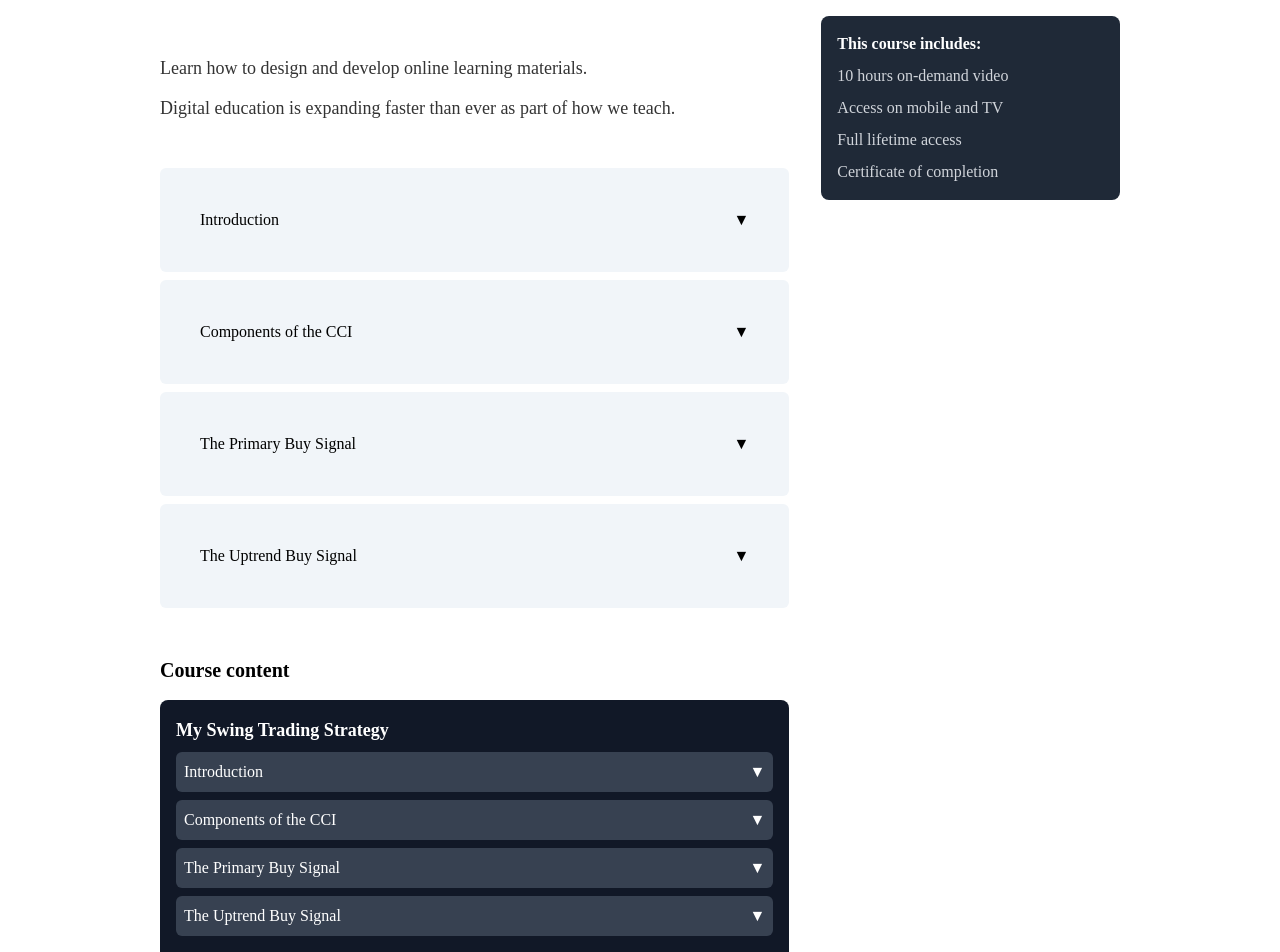
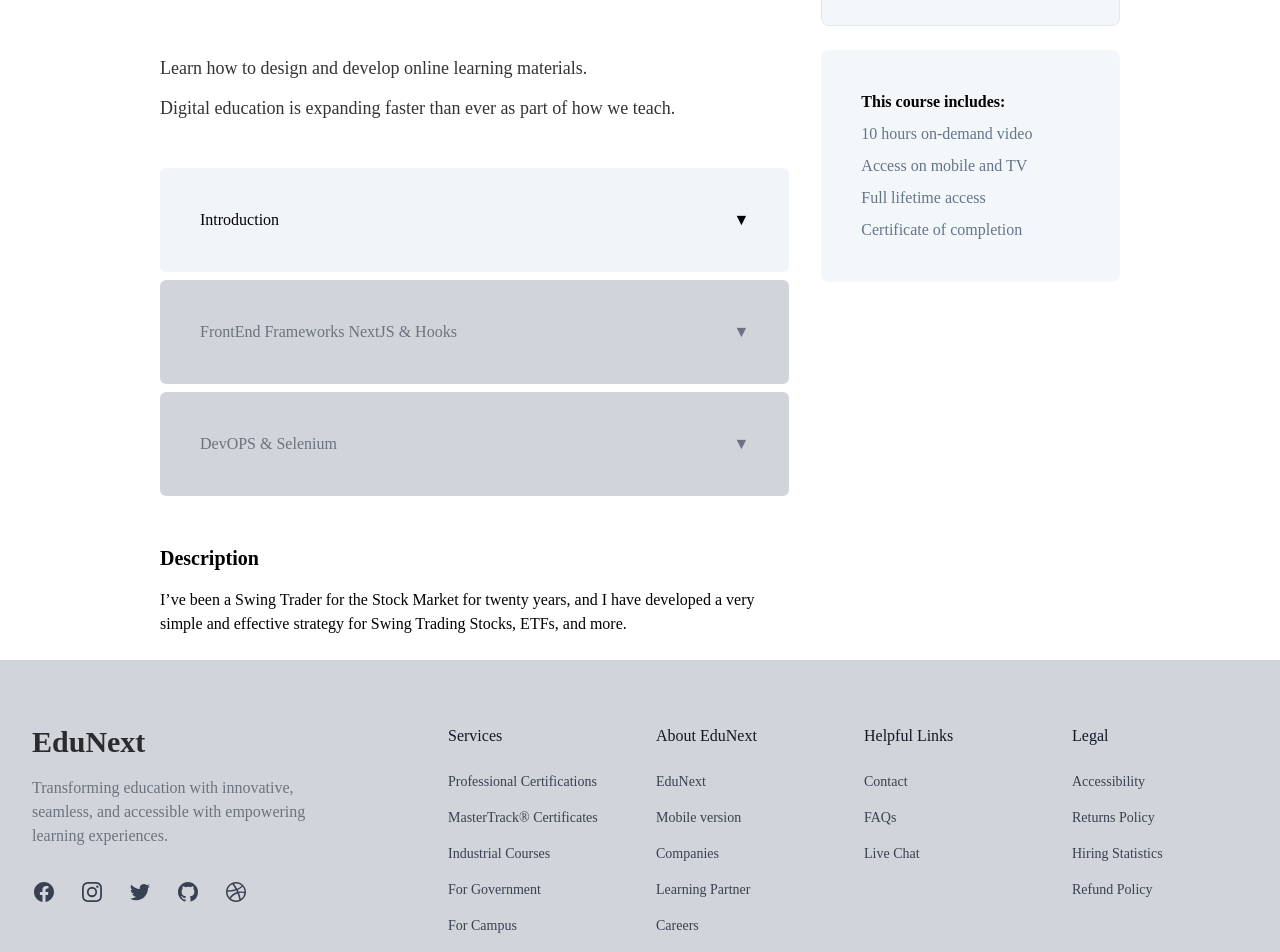
Before and after one commit to Balajisiv03/LMS, a React (Vite) app in the folder client/: page /course in a window 1280 px wide. Shown: the part 520-1472 px from the top of the page. Built offline with nearby package versions, Linux system fonts and the light colour scheme; a web font is replaced by a local one.

Commit message:
Course Styling Solved

```diff
--- a/client/src/page/Course/Course.jsx
+++ b/client/src/page/Course/Course.jsx
@@ -1,15 +1,34 @@
 import { useState ,useEffect} from "react";
+import Footer from "../../components/Footer/footer";
 
 const Course = () => {
   const [openSections, setOpenSections] = useState({});
   const [scrollPosition, setScrollPosition] = useState(0);
   const [isVisible, setIsVisible] =useState(true);
+  const [hasPurchased, setHasPurchased] = useState(false);
+  const [videoProgress, setVideoProgress] = useState({});
+
   const toggleSection = (section) => {
+    if (!hasPurchased && section !== "Introduction") {
+      alert("Please purchase the course to access this content.");
+      return;
+    }
     setOpenSections((prev) => ({
       ...prev,
       [section]: !prev[section],
     }));
   };
+  const handleVideoTimeUpdate = (section, currentTime, duration) => {
+    setVideoProgress((prev) => ({
+      ...prev,
+      [section]: {
+        currentTime,
+        duration,
+        remainingTime: Math.max(duration - currentTime, 0),
+      },
+    }));
+  };
+
 
   useEffect(() => {
     const handleScroll = () => {
@@ -27,17 +46,41 @@ const Course = () => {
       window.removeEventListener("scroll", handleScroll);
     };
   }, [scrollPosition]);
+
+
+  const courseContent = [
+    { title: "Introduction",
+      description:"In this first week, we will look at how to identify a target audience using personas, design active learning opportunities into your course, and write with a clear narrative voice that will appeal to a global audience",
+      duration: "10:10",
+      videoUrl: "https://videos.pexels.com/video-files/5474318/5474318-uhd_2732_1440_25fps.mp4" ,
+
+    },
+    { title: "FrontEnd Frameworks NextJS & Hooks",
+      description:"In this first week, we will look at how to identify a target audience using personas, design active learning opportunities into your course, and write with a clear narrative voice that will appeal to a global audience",
+      duration: "10:10",
+      videoUrl: "https://videos.pexels.com/video-files/5474318/5474318-uhd_2732_1440_25fps.mp4" ,
+
+    },
+    { title: "DevOPS & Selenium ",
+      description:"In this first week, we will look at how to identify a target audience using personas, design active learning opportunities into your course, and write with a clear narrative voice that will appeal to a global audience",
+      duration: "10:10",
+      videoUrl: "https://videos.pexels.com/video-files/5474318/5474318-uhd_2732_1440_25fps.mp4" ,
+
+    }
+    ];
+
+  // Video by cottonbro studio from Pexels:
   return (
     <div className="bg-white text-black  h-screen ">
 
-      <header className={ `  bg-slate-200 py-9 w-full px-40 fixed duration-300   ${isVisible ? "translate-y-0 -mt-48" : "-translate-y-full -mt-40"}`}>
+      <header className={ `  bg-slate-200 py-9 w-full px-40 fixed duration-300 z-10  ${isVisible ? "translate-y-0 -mt-48" : "-translate-y-full -mt-40"}`}>
         <h1 className=" text-black/80   text-xl md:text-3xl font-bold text-black ">Simple Strategy for Swing Trading</h1>
         <p className="text-gray-400  ">
           Use my favorite Technical Indicator and Trading Strategy for Swing Trading Stocks
         </p>
       </header>
 
-      <main className="flex flex-col md:flex-row max-w-6xl mx-36  mt-72">
+      <main className="flex flex-col md:flex-row max-w-6xl mx-36  mt-72 z-0">
 
 
         <div className="md:w-2/3 px-4">
@@ -57,34 +100,71 @@ const Course = () => {
           <section className="py-10">
             <h2 className="text-xl font-bold mb-4">Course content</h2>
             <div className="  rounded-lg">
-              <h3 className="text-4xl font-semibold my-10 text-black/80 ">There are 5 modules in the course.</h3>
+              <h3 className="text-4xl font-semibold my-10 text-black/80 ">There are  modules in this course.</h3>
               <h3 className="text-lg font-thin mb-10 leading-10 text-black/80">Learn how to design and develop online learning materials.<br />
 
 Digital education is expanding faster than ever as part of how we teach.</h3>
 
               <ul className="list-none text-white">
-                {[
-                  { title: "Introduction", duration: "10:10" },
-                  { title: "Components of the CCI", duration: "03:25" },
-                  { title: "The Primary Buy Signal", duration: "29:07" },
-                  { title: "The Uptrend Buy Signal", duration: "05:22" },
-                ].map((item, index) => (
+              {courseContent.map((item, index) => (
                   <li key={index}>
                     <button
-                      className="flex flex-col w-full text-left text-black focus:outline-none mb-2 p-10 bg-slate-100 rounded-md"
+                      className={`flex flex-col w-full text-left focus:outline-none mb-2 p-10 rounded-md ${
+                        !hasPurchased && item.title !== "Introduction"
+                          ? "bg-gray-300 text-gray-500 cursor-not-allowed "
+                          : "bg-slate-100 text-black"
+                      }`}
                       onClick={() => toggleSection(item.title)}
+                      disabled={!hasPurchased && item.title !== "Introduction"}
                     >
-                      <div className="flex justify-between w-full">
+                      <div className="flex justify-between text-base w-full">
                         <span>{item.title}</span>
-                        <span>{openSections[item.title] ? "▲" : "▼"}</span>
+                        <span
+                          className={`transform duration-300 ${
+                            openSections[item.title] ? "rotate-180" : "rotate-0"
+                          }`}
+                        >
+                          ▼
+                        </span>
                       </div>
 
-                      {openSections[item.title] && (
-                        <div className="mt-2 pl-4 text-gray-500">
+                      <div
+                        className={`overflow-hidden transition-all duration-700 ease-in ${
+                          openSections[item.title] ? "max-h-[600px] pl-2" : "max-h-0"
+                        }`}
+                      >
+                       {openSections[item.title] && (
+                        <div className="mt-5">
+                          <p className="font-thin mr-3 mb-2">{item.description}</p>
                           <p>Duration: {item.duration}</p>
-                          {/* Add more details about the section if needed */}
+                          {hasPurchased || item.title === "Introduction" ? (
+                            <video
+                              controls
+                              className="mt-4 w-full"
+                              onTimeUpdate={(e) =>
+                                handleVideoTimeUpdate(
+                                  item.title,
+                                  e.target.currentTime,
+                                  e.target.duration
+                                )
+                              }
+                            >
+                              <source src={item.videoUrl} type="video/mp4" />
+                              Your browser does not support the video tag.
+                            </video>
+                          ) : (
+                            <p className="text-red-500">Purchase the course to watch this video.</p>
+                          )}
+                          {videoProgress[item.title] && (
+                            <p className="mt-2 text-gray-700">
+                              Progress: {Math.floor(videoProgress[item.title].currentTime)}s /{" "}
+                              {Math.floor(videoProgress[item.title].duration)}s (
+                              {Math.floor(videoProgress[item.title].remainingTime)}s left)
+                            </p>
+                          )}
                         </div>
                       )}
+                      </div>
                     </button>
                   </li>
                 ))}
@@ -92,36 +172,7 @@ Digital education is expanding faster than ever as part of how we teach.</h3>
 
             </div>
           </section>
-          <section className="mb-6">
-            <h2 className="text-xl font-bold mb-4">Course content</h2>
-            <div className="bg-gray-900 p-4 rounded-lg">
-              <h3 className="text-lg font-semibold mb-2 text-white">My Swing Trading Strategy</h3>
-              <ul className="list-none space-y-2 text-white">
-                {[
-                  { title: "Introduction", duration: "10:10" },
-                  { title: "Components of the CCI", duration: "03:25" },
-                  { title: "The Primary Buy Signal", duration: "29:07" },
-                  { title: "The Uptrend Buy Signal", duration: "05:22" },
-                ].map((item, index) => (
-                  <li key={index}>
-                    <button
-                      className="flex justify-between w-full text-left focus:outline-none mb-2 p-2 bg-gray-700 rounded-md"
-                      onClick={() => toggleSection(item.title)}
-                    >
-                      <span>{item.title}</span>
-                      <span>{openSections[item.title] ? "▲" : "▼"}</span>
-                    </button>
-                    {openSections[item.title] && (
-                      <div className="pl-4 text-gray-300">
-                        <p>Duration: {item.duration}</p>
-                        {/* Add more details about the section if needed */}
-                      </div>
-                    )}
-                  </li>
-                ))}
-              </ul>
-            </div>
-          </section>
+
 
           {/* Description */}
           <section className="mb-6">
@@ -134,13 +185,15 @@ Digital education is expanding faster than ever as part of how we teach.</h3>
         </div>
 
         {/* Right Section */}
-        <aside className="md:w-1/3 px-4">
-          <div className="bg-gray-800 p-6 rounded-lg text-center">
-            <p className="text-xl font-bold text-white">₹1,799</p>
+        <aside className="md:w-1/3  px-4">
+          <div className="bg-slate-100/80 border border-b-slate-200  p-10 rounded-lg text-center">
+            <p className="text-xl font-bold text-black ">₹1,799</p>
             <button className="bg-purple-600 text-white px-4 py-2 rounded mt-4 w-full hover:bg-purple-700">
               Add to Cart
             </button>
-            <button className="bg-gray-700 text-gray-300 px-4 py-2 rounded mt-4 w-full hover:bg-gray-600">
+            <button className="bg-gray-700 text-gray-300 px-4 py-2 rounded mt-4 w-full hover:bg-gray-600"
+            onClick={() => setHasPurchased(true)}
+            >
               Buy Now
             </button>
             <p className="text-sm text-gray-400 mt-4">
@@ -148,10 +201,9 @@ Digital education is expanding faster than ever as part of how we teach.</h3>
             </p>
           </div>
 
-          {/* Course Highlights */}
-          <div className="mt-6 bg-gray-800 p-4 rounded-lg">
-            <h3 className="font-bold mb-2 text-white">This course includes:</h3>
-            <ul className="list-none space-y-2 text-gray-300">
+          <div className="mt-6 bg-slate-100/80 p-10 rounded-lg text-slate-500">
+            <h3 className="font-bold mb-2 text-black">This course includes:</h3>
+            <ul className="list-none space-y-2 ">
               <li>10 hours on-demand video</li>
               <li>Access on mobile and TV</li>
               <li>Full lifetime access</li>
@@ -159,7 +211,9 @@ Digital education is expanding faster than ever as part of how we teach.</h3>
             </ul>
           </div>
         </aside>
+
       </main>
+      <Footer/>
     </div>
   );
 };
```
